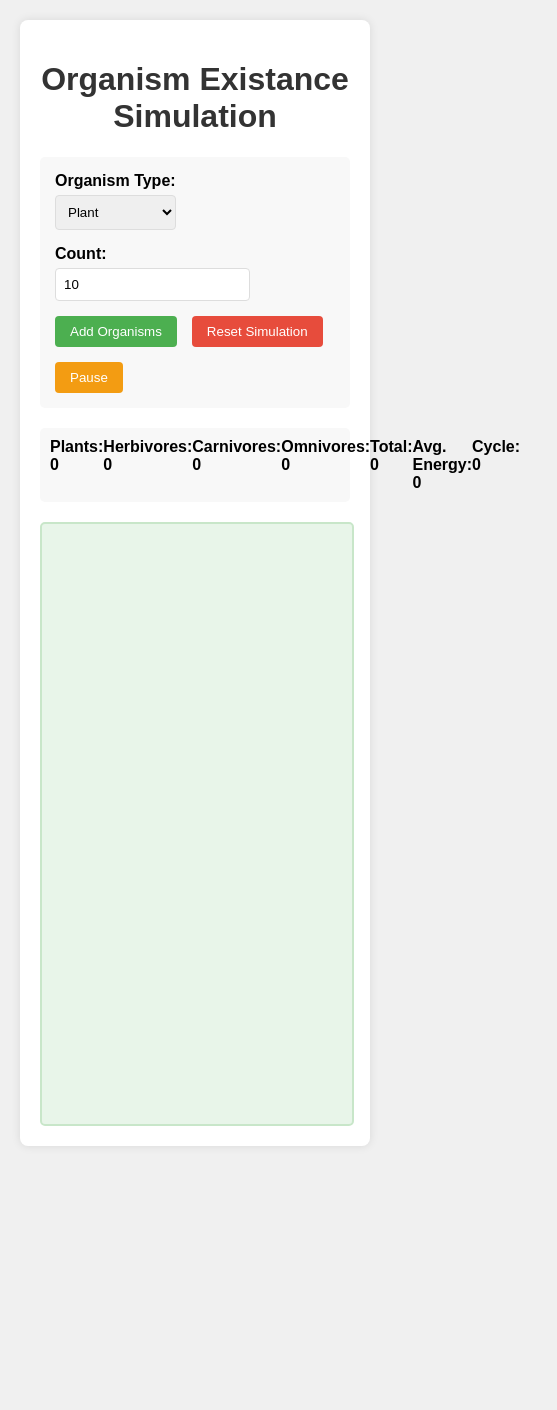
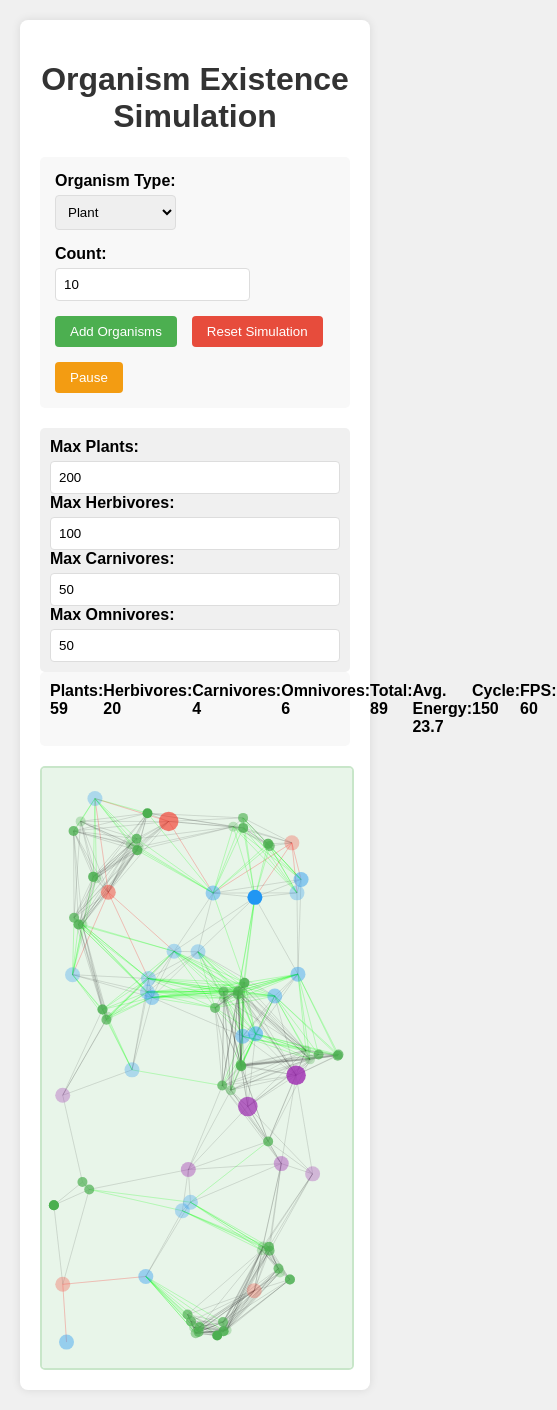
Before and after one commit to jaysecotools/Organism-Existance-Simulation, a plain HTML site: page index.html in a window 390 px wide. Shown: the whole page, 557 px wide, since content can reach past the window. Before the commit the page ends 1166 px from the top, so only its background shows below. Drawn offline with Linux system fonts and the light colour scheme.

Commit message:
Update index.html

```diff
--- a/index.html
+++ b/index.html
@@ -3,12 +3,120 @@
 <head>
     <meta charset="UTF-8">
     <meta name="viewport" content="width=device-width, initial-scale=1.0">
-    <title>Organism Existance Simulation</title>
-    <link rel="stylesheet" href="styles.css">
+    <title>Organism Existence Simulation</title>
+    <style>
+        body {
+            font-family: Arial, sans-serif;
+            margin: 0;
+            padding: 20px;
+            background-color: #f0f0f0;
+        }
+
+        .container {
+            max-width: 1000px;
+            margin: 0 auto;
+            background-color: white;
+            padding: 20px;
+            border-radius: 8px;
+            box-shadow: 0 0 10px rgba(0, 0, 0, 0.1);
+        }
+
+        h1 {
+            text-align: center;
+            color: #333;
+        }
+
+        .controls {
+            display: flex;
+            flex-wrap: wrap;
+            gap: 15px;
+            margin-bottom: 20px;
+            padding: 15px;
+            background-color: #f8f8f8;
+            border-radius: 5px;
+        }
+
+        .control-group {
+            display: flex;
+            flex-direction: column;
+        }
+
+        label {
+            margin-bottom: 5px;
+            font-weight: bold;
+        }
+
+        select, input {
+            padding: 8px;
+            border: 1px solid #ddd;
+            border-radius: 4px;
+        }
+
+        button {
+            padding: 8px 15px;
+            background-color: #4CAF50;
+            color: white;
+            border: none;
+            border-radius: 4px;
+            cursor: pointer;
+            transition: background-color 0.3s;
+            align-self: flex-end;
+        }
+
+        button:hover {
+            background-color: #45a049;
+        }
+
+        #togglePause {
+            background-color: #f39c12;
+        }
+
+        #togglePause:hover {
+            background-color: #e67e22;
+        }
+
+        #resetSimulation {
+            background-color: #e74c3c;
+        }
+
+        #resetSimulation:hover {
+            background-color: #c0392b;
+        }
+
+        .stats {
+            display: flex;
+            justify-content: space-around;
+            margin-bottom: 20px;
+            padding: 10px;
+            background-color: #f8f8f8;
+            border-radius: 5px;
+            font-weight: bold;
+        }
+
+        .simulation-container {
+            position: relative;
+            width: 100%;
+            height: 600px;
+            border: 2px solid #c8e6c9;
+            border-radius: 5px;
+            overflow: hidden;
+        }
+
+        #simulationCanvas {
+            background-color: #e8f5e9;
+        }
+
+        .population-controls {
+            margin-top: 10px;
+            padding: 10px;
+            background-color: #f0f0f0;
+            border-radius: 5px;
+        }
+    </style>
 </head>
 <body>
     <div class="container">
-        <h1>Organism Existance Simulation</h1>
+        <h1>Organism Existence Simulation</h1>
 
         <div class="controls">
             <div class="control-group">
@@ -31,6 +139,25 @@
             <button id="togglePause">Pause</button>
         </div>
 
+        <div class="population-controls">
+            <div class="control-group">
+                <label for="maxPlants">Max Plants:</label>
+                <input type="number" id="maxPlants" min="1" value="200">
+            </div>
+            <div class="control-group">
+                <label for="maxHerbivores">Max Herbivores:</label>
+                <input type="number" id="maxHerbivores" min="1" value="100">
+            </div>
+            <div class="control-group">
+                <label for="maxCarnivores">Max Carnivores:</label>
+                <input type="number" id="maxCarnivores" min="1" value="50">
+            </div>
+            <div class="control-group">
+                <label for="maxOmnivores">Max Omnivores:</label>
+                <input type="number" id="maxOmnivores" min="1" value="50">
+            </div>
+        </div>
+
         <div class="stats">
             <div>Plants: <span id="plantCount">0</span></div>
             <div>Herbivores: <span id="herbivoreCount">0</span></div>
@@ -39,9 +166,12 @@
             <div>Total: <span id="totalCount">0</span></div>
             <div>Avg. Energy: <span id="avgEnergy">0</span></div>
             <div>Cycle: <span id="cycleCount">0</span></div>
+            <div>FPS: <span id="fpsCounter">0</span></div>
         </div>
 
-        <div class="simulation-area" id="simulationArea"></div>
+        <div class="simulation-container">
+            <canvas id="simulationCanvas"></canvas>
+        </div>
     </div>
 
     <script src="script.js"></script>
```
Lines whose indentation alone changed are shown as unchanged.
